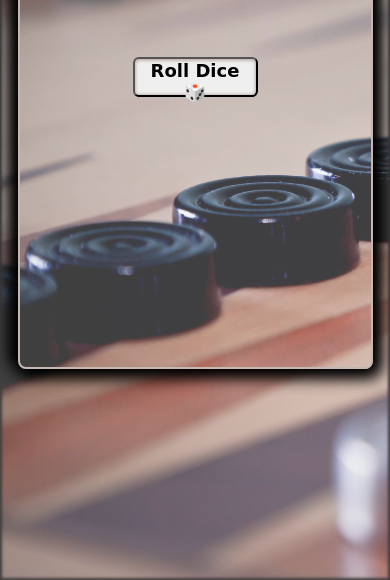
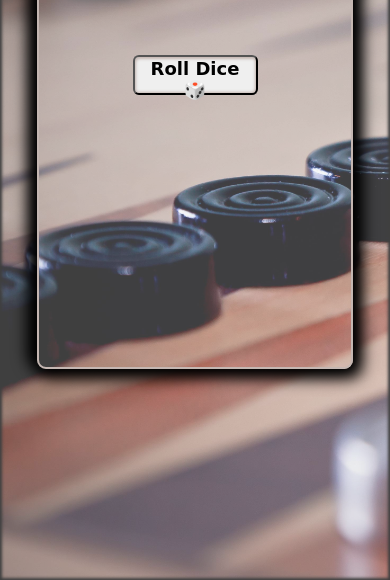
Before and after one commit to Pawarnaren/Roll-dice-, a plain HTML site: page index.html in a window 390 px wide. Shown: the part 265-845 px from the top of the page. Drawn offline with Linux system fonts and the light colour scheme.

Commit message:
changed style.css

```diff
--- a/style.css
+++ b/style.css
@@ -128,7 +128,7 @@ button{
 
 /*  media queriess */
 
-@media (max-width:850px) {
+@media (max-width:850px) and (min-width:651px) {
     .inner-container{
         height: 70vh;
         width: 90vw;
@@ -139,6 +139,21 @@ button{
 
                     box-shadow: 5px 5px 15px 5px black,
                     -5px -5px 15px 5px black;
-        border-radius: 8px;
+        border-radius: 9px;
     }
 }
+
+@media (max-width:650px){
+    .inner-container{
+        height: 70vh;
+        width: 80vw;
+        border: 2px solid #c5b7b2;
+        margin: 10% auto;
+        box-shadow: 5px 5px 10px 5px #c5b7b2,
+                    -5px -5px 10px 5px #c5b7b2;
+
+                    box-shadow: 5px 5px 15px 5px black,
+                    -5px -5px 15px 5px black;
+        border-radius: 9px;
+    }
+}
```
